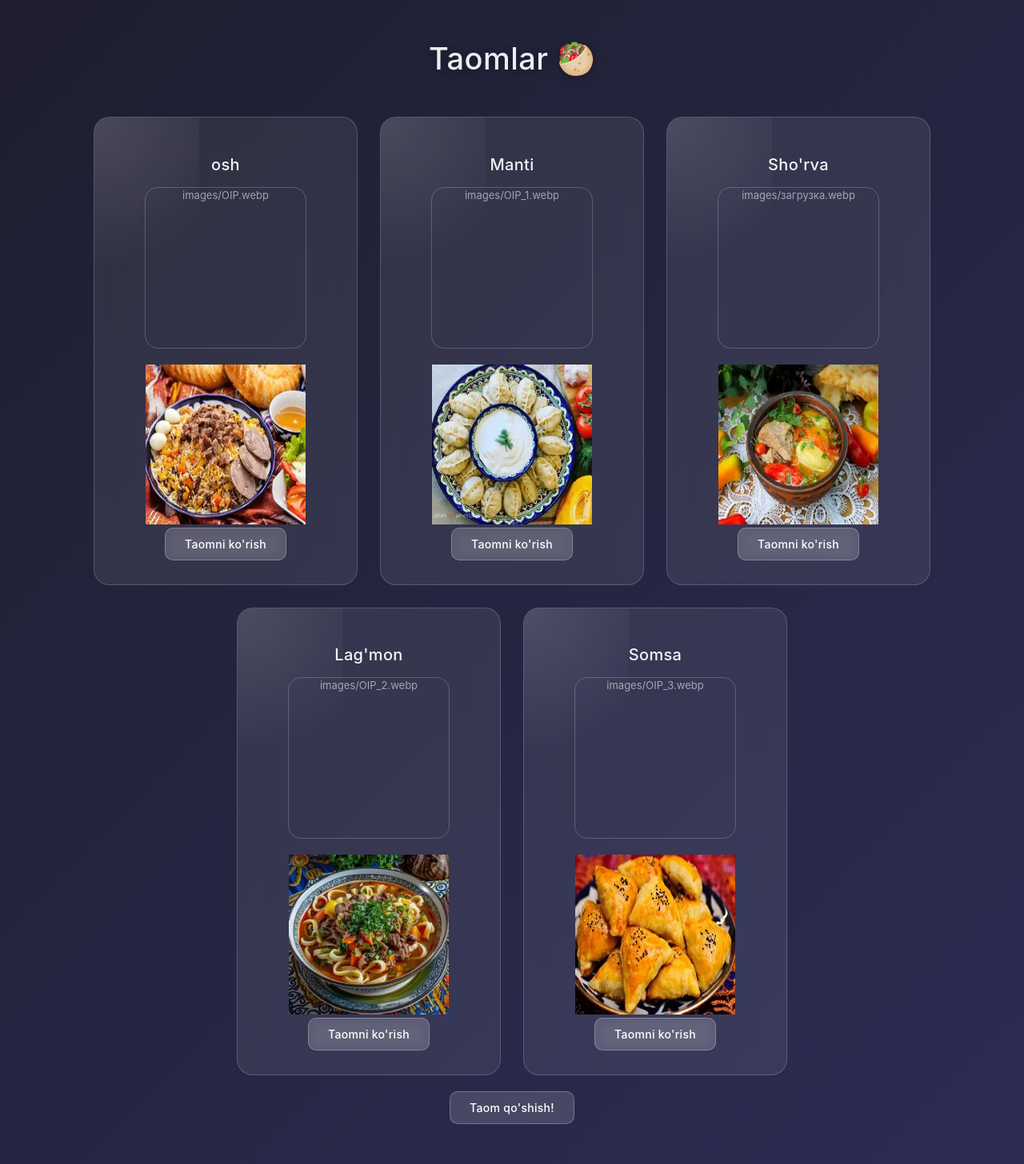
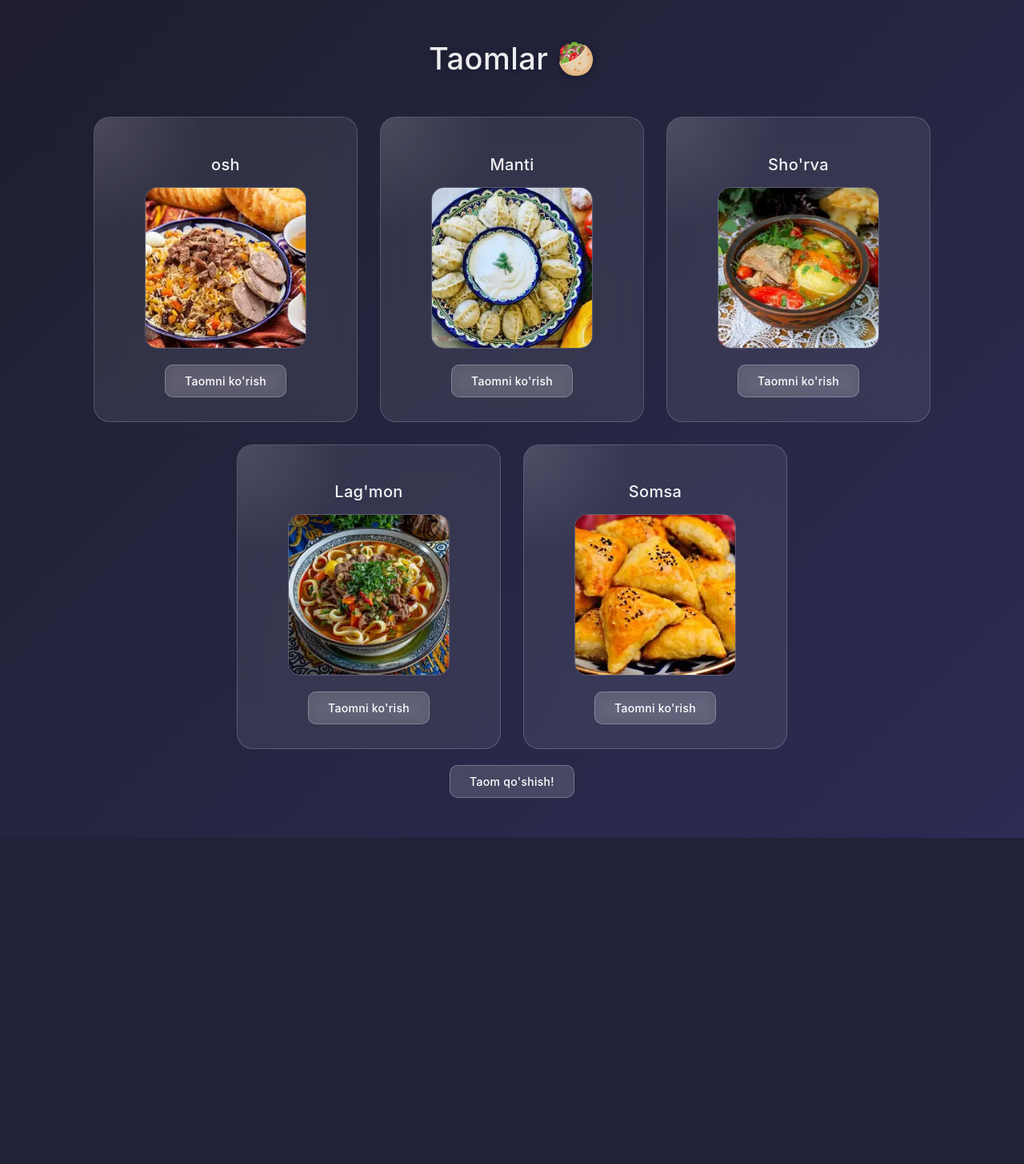
Before and after one commit to meyliyev72/salom, a Django app: page /app/taom/ in a window 1280 px wide. Shown: the whole page at 80% size. After the commit the page ends 1048 px from the top, so only its background shows below. Run offline with Django 5.2, Linux system fonts and the light colour scheme; data comes from the database, SQL or seed files in the repository; both versions use the stored data as it was after the commit.

Commit message:
add project files

```diff
--- a/static/css/stili.css
+++ b/static/css/stili.css
@@ -129,7 +129,7 @@ h1 {
     transform: translateY(-2px);
 }
 
-.rasm{
+img{
     margin: 16px auto 20px;
     display: block;
     border-radius: 16px;
@@ -140,7 +140,7 @@ h1 {
     transition: transform 0.3s ease, box-shadow 0.3s ease;
 }
 
-.rasm:hover{
+img:hover{
     transform: scale(1.05);
     box-shadow: 0 12px 30px rgba(0, 0, 0, 0.4);
 }
--- a/templates/myapp/user_list.html
+++ b/templates/myapp/user_list.html
@@ -14,7 +14,6 @@
         {% for user in users %}
         <div class="card">
             <h2>{{ user.title }} </h2>
-            <p class="rasm">{{user.rasm}}</p>
             {% if user.rasm %}
             <img src="{{user.rasm.url}}" width="200" height="200">
             {% else %}
```
Also changed, not shown: db.sqlite3, media/images/OIP_4.webp (added).
